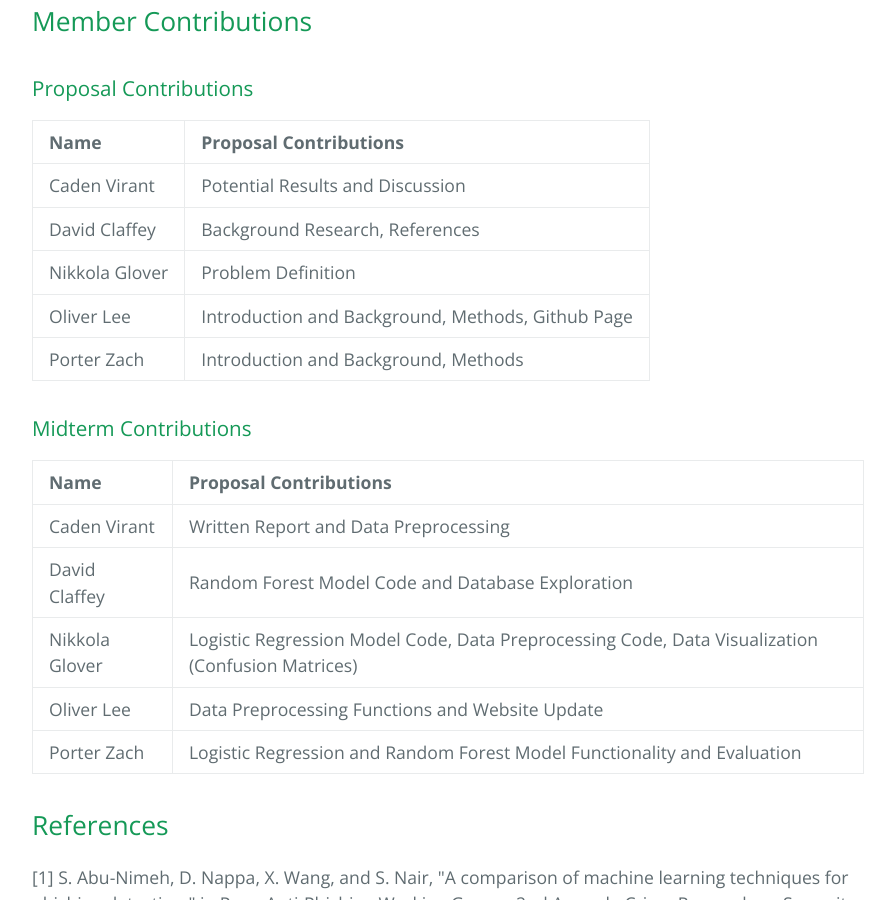
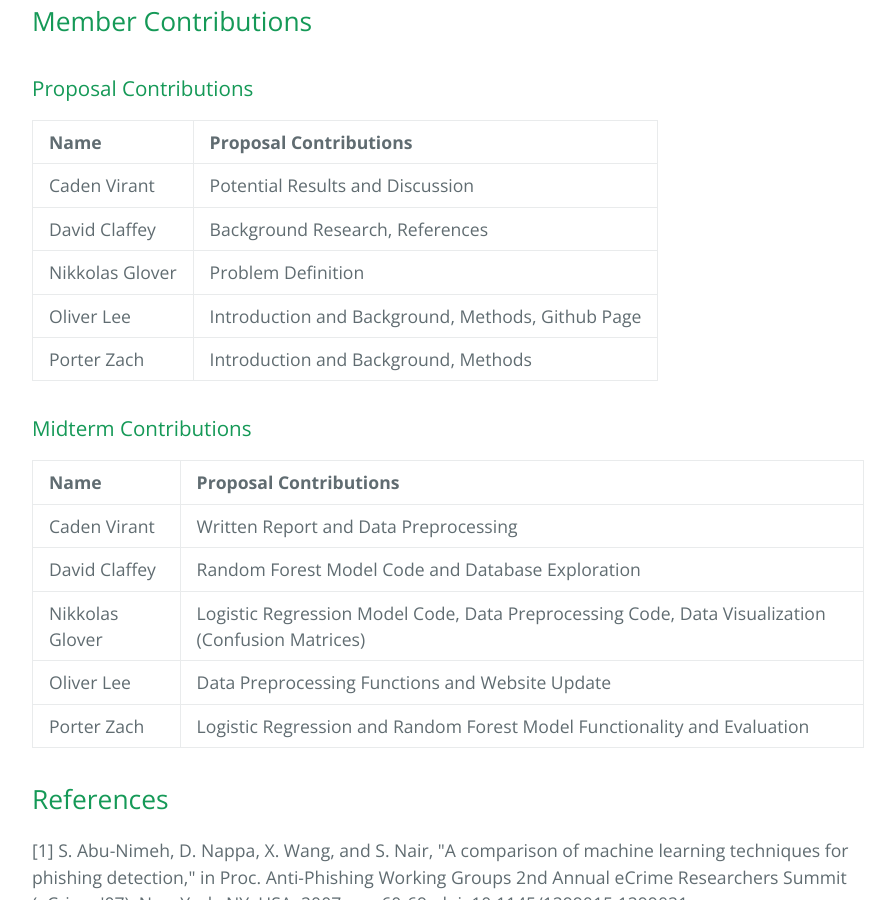
Before and after one commit to CodeXTL/ML-Project-Website, a Jekyll site: the page index.html, which Jekyll copies as it is, in a window 1280 px wide and 900 px high, scrolled down 5497 px. Shown: the whole window, without its empty margins (192-1087 px from the left). Built offline with Jekyll 4.4.1, drawn with Linux system fonts in a browser that asks for light colours; some of the changed text lies outside the part shown.

Commit message:
fixed typo...again

```diff
--- a/index.html
+++ b/index.html
@@ -102,7 +102,7 @@
             <td style="text-align: left">dclaffey@gatech.edu</td>
           </tr>
           <tr>
-            <td style="text-align: left">Nikkola Glover</td>
+            <td style="text-align: left">Nikkolas Glover</td>
             <td style="text-align: left">nglover53@gatech.edu</td>
           </tr>
           <tr>
@@ -371,7 +371,7 @@
             <td style="text-align: left">Background Research, References</td>
           </tr>
           <tr>
-            <td style="text-align: left">Nikkola Glover</td>
+            <td style="text-align: left">Nikkolas Glover</td>
             <td style="text-align: left">Problem Definition</td>
           </tr>
           <tr>
@@ -412,7 +412,7 @@
             </td>
           </tr>
           <tr>
-            <td style="text-align: left">Nikkola Glover</td>
+            <td style="text-align: left">Nikkolas Glover</td>
             <td style="text-align: left">
               Logistic Regression Model Code, Data Preprocessing Code, Data
               Visualization (Confusion Matrices)
```
